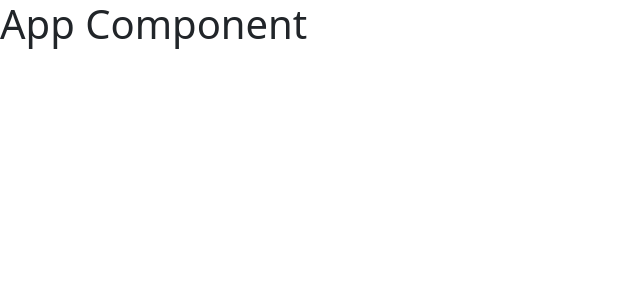
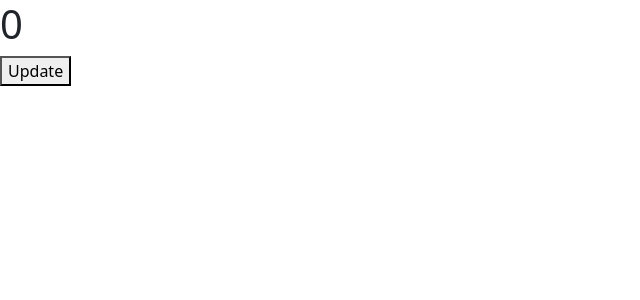
Before and after one commit to Nikhil1254/Learn-React, a React (Create React App) app: page / in a window 1280 px wide. Shown: the top 300 px of the page, without its empty margins (0-640 px from the left). Built offline with nearby package versions, Linux system fonts and the light colour scheme.

Commit message:
useState with batch updating example and update callback function

```diff
--- a/src/App.js
+++ b/src/App.js
@@ -1,8 +1,36 @@
+import { useState } from "react";
+
 function App() {
+    let [count, setCount] = useState(0);
 
+    const handleClick1 = () => {
+        // it will get batch all line var setCount(0+1) i.e setCount(1)
+        // asa batch hot and will update value to 1 and rerender
+        // values don't update immidiatly , setCount is async our function will complete first then it will run setCount and update value and rerender
+        setCount(count + 1);
+        setCount(count + 1);
+        setCount(count + 1);
+        setCount(count + 1);
+        setCount(count + 1);
+        console.log(count);
+    }
 
+    const handleClick2 = () => {
+        // queue madhe lagta so last time chi value yete
+        // ani render ekdach hoil for performance
+        // eka nantar ek callback chalvel with updated prevCount and finally tyala set karnar
+        setCount((prevCount) => prevCount + 1);
+        setCount((prevCount) => prevCount + 1);
+        setCount((prevCount) => prevCount + 1);
+        setCount((prevCount) => prevCount + 1);
+        setCount((prevCount) => prevCount + 1);
+        console.log(count);
+    }
+
+    console.log('render');
     return <>
-        <h1>App Component</h1>
+        <h1>{count}</h1>
+        <button onClick={handleClick2}>Update</button>
     </>
 }
 
```
Also changed, not shown: 1 other file (tests, documents, lock files or other folders).
